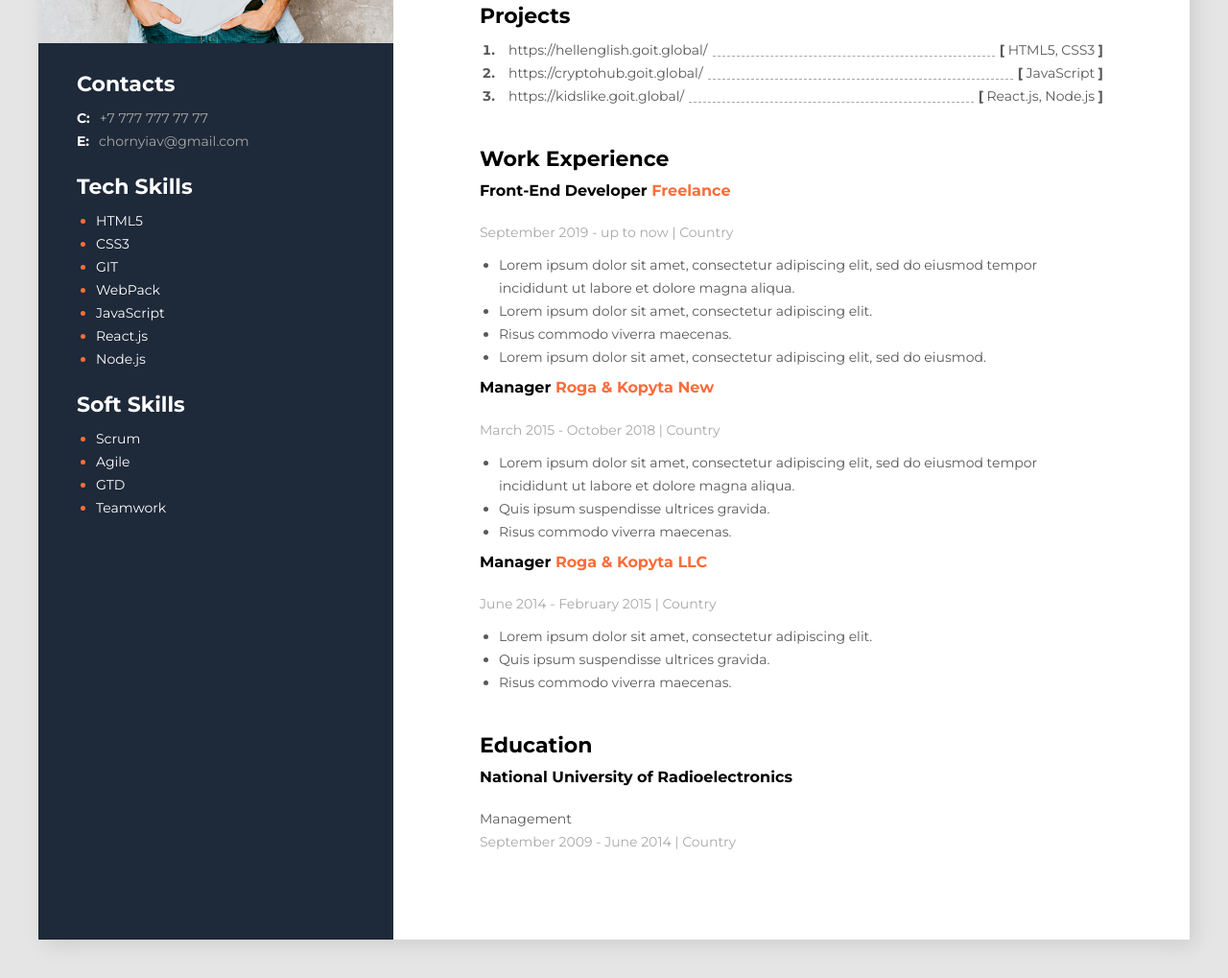
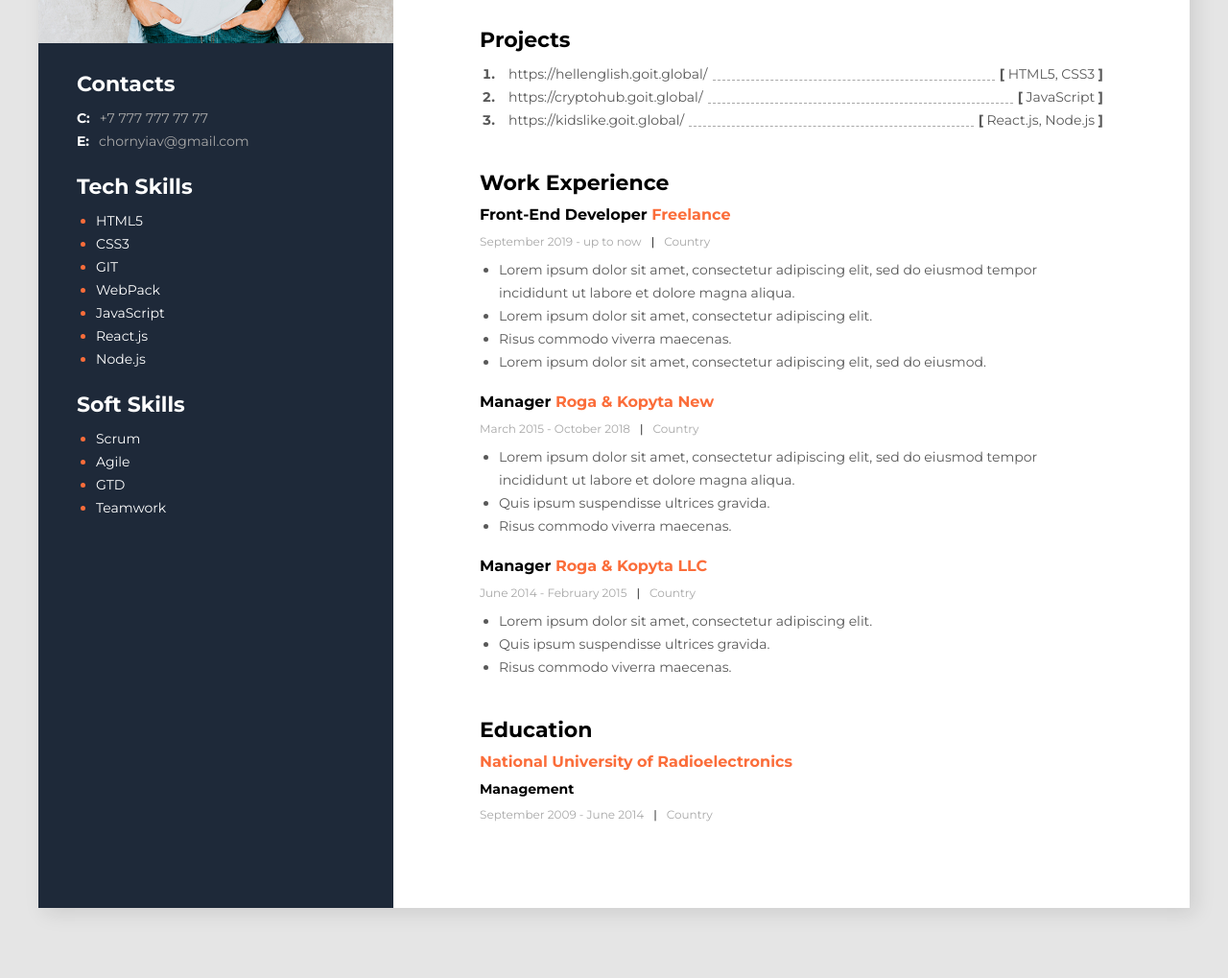
Before and after one commit to sim2github/goit-resume, a website built with Vite: page index.html in a window 1280 px wide. Shown: the part 389-1408 px from the top of the page at 96% size. After the commit the page ends 1375 px from the top, so only its background shows below. Built offline with nearby package versions, Linux system fonts and the light colour scheme.

Commit message:
main headers, margins

```diff
--- a/index.html
+++ b/index.html
@@ -25,7 +25,7 @@
                 <h1>
                     Anton Chornyi
                 </h1>
-                <p>
+                <p class="desc">
                     Lorem ipsum dolor sit amet, consectetur adipiscing elit, sed do eiusmod tempor incididunt ut labore
                     et dolore magna aliqua. Quis ipsum suspendisse ultrices gravida. Risus commodo viverra maecenas
                     accumsan lacus vel facilisis.
@@ -71,12 +71,12 @@
                 </ol>
             </div>
             <!-- Work Experience -->
-            <div>
-                <h3>Work Experience</h3>
+            <h3>Work Experience</h3>
+            <div class="works">
                 <!-- Company 1 -->
                 <div>
                     <h4>Front-End Developer <span>Freelance</span></h4>
-                    <p class="desc">September 2019 - up to now | Country</p>
+                    <p class="caption">September 2019 - up to now<span>|</span>Country</p>
                     <ul>
                         <li>Lorem ipsum dolor sit amet, consectetur adipiscing elit, sed do eiusmod tempor incididunt ut
                             labore et dolore magna aliqua.
@@ -89,7 +89,7 @@
                 <!-- Company 2 -->
                 <div>
                     <h4>Manager <span>Roga & Kopyta New</span></h4>
-                    <p class="desc">March 2015 - October 2018 | Country</p>
+                    <p class="caption">March 2015 - October 2018<span>|</span>Country</p>
                     <ul>
                         <li>Lorem ipsum dolor sit amet, consectetur adipiscing elit, sed do eiusmod tempor incididunt ut
                             labore et dolore magna aliqua.
@@ -101,7 +101,7 @@
                 <!-- Company 3 -->
                 <div>
                     <h4>Manager <span>Roga & Kopyta LLC</span></h4>
-                    <p class="desc">June 2014 - February 2015 | Country</p>
+                    <p class="caption">June 2014 - February 2015<span>|</span>Country</p>
                     <ul>
                         <li>Lorem ipsum dolor sit amet, consectetur adipiscing elit. </li>
                         <li>Quis ipsum suspendisse ultrices gravida.</li>
@@ -110,11 +110,15 @@
                 </div>
             </div>
             <!-- Education -->
-            <div>
-                <h3>Education</h3>
-                <h4>National University of Radioelectronics</h4>
-                <p>Management</p>
-                <p class="desc">September 2009 - June 2014 | Country</p>
+            <h3>Education</h3>
+            <div class="education">
+                <div>
+                    <h4>
+                        <span>National University of Radioelectronics</span>
+                    </h4>
+                    <p class="h2">Management</p>
+                    <p class="caption">September 2009 - June 2014<span>|</span>Country</p>
+                </div>
             </div>
         </div>
         <!-- Sidebar content -->
--- a/style.css
+++ b/style.css
@@ -44,7 +44,12 @@ body {
   font-weight: 700;
   font-size: 16px;
   line-height: 20px;
-  margin-top: 10px;
+  margin: 20px 0 0 0;
+}
+
+.main .works div:first-child h4,
+.main .education div:first-child h4 {
+  margin: 10px 0 0 0;
 }
 
 .main h4 span {
@@ -57,19 +62,23 @@ body {
   line-height: 27px;
   margin: 40px 0 0 0;
 }
-.main h2 {
+
+.main h2,
+.main .h2 {
   font-weight: 700;
   font-size: 14px;
   line-height: 17px;
-  margin: 10px 0;
+  margin: 10px 0 0 0;
+  color: var(--main-header-color);
 }
 
 .main h1 {
   font-weight: 700;
   font-size: 45px;
   line-height: 55px;
-  margin: 10px 0;
+  margin: 20px 0 0 0;
 }
+
 .main p,
 .main a,
 .main ul,
@@ -84,17 +93,28 @@ body {
 .main a:hover {
   text-decoration: underline;
 }
-.main p {
-  font-weight: 400;
-  font-size: 14px;
-  line-height: 24px;
+
+.main p.desc {
   max-width: 400px;
+  margin: 25px 0 0 0;
+  color: var(--main-text-color);
 }
 
-.main p.desc {
+.main p.caption {
+  font-weight: 400;
+  font-size: 12px;
+  line-height: 15px;
+  margin: 10px 0 0 0;
   color: var(--accent-text-color);
 }
 
+.main p.caption span {
+  display: inline-block;
+  margin: 0 10px;
+  color: var(--main-header-color);
+}
+
+.main p,
 .main ol,
 .main ul {
   font-weight: 400;
```
